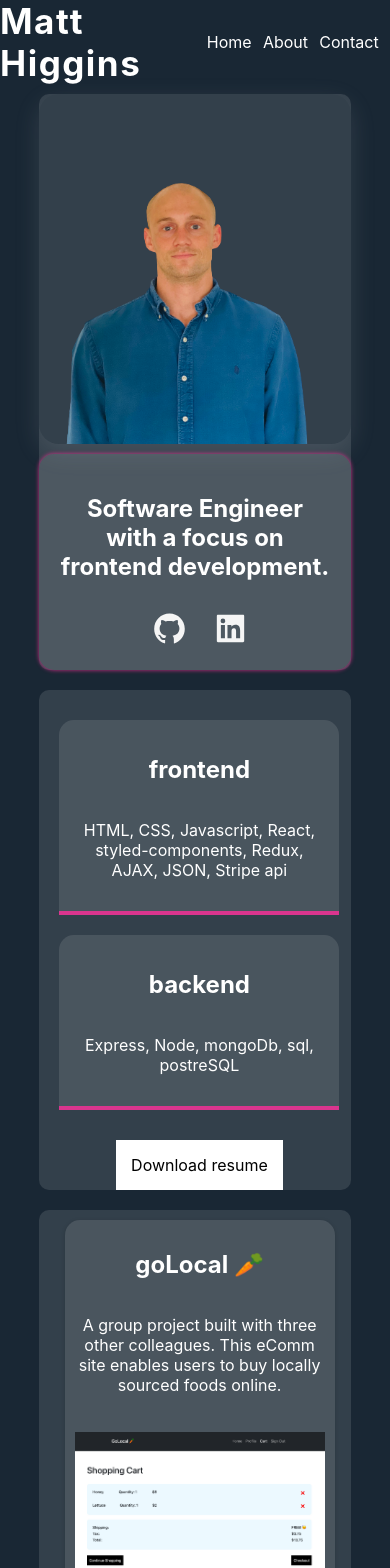
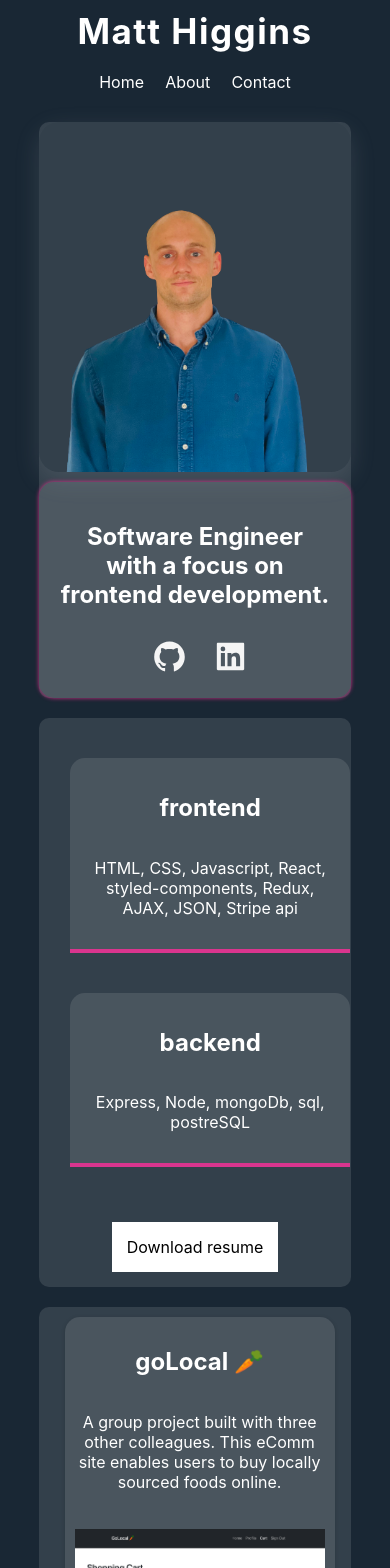
Before and after one commit to matthewhiggins415/mattsPortfolio, a React (Create React App) app: page /home in a window 390 px wide. Shown: the top 1568 px of the page. Built offline with nearby package versions, Linux system fonts and the light colour scheme.

Commit message:
added responsive navbar.

```diff
--- a/src/Components/Navbar.js
+++ b/src/Components/Navbar.js
@@ -3,10 +3,10 @@ import { Link } from 'react-router-dom'
 import styled from 'styled-components'
 
 const Container = styled.div`
-  height: 10vh;
+  height: auto;
   width: auto;
   margin: 0 auto;
-  padding: 10px;
+  padding: 20px;
   display: flex;
   justify-content: space-evenly;
   align-items: center;
@@ -17,6 +17,7 @@ const Container = styled.div`
     box-style: border-box;
     margin: 0px;
     padding: 0px;
+    flex-direction: column;
   }
 `
 
@@ -25,6 +26,7 @@ const LinkContainer = styled.div`
   display: flex;
   justify-content: space-evenly;
   align-items: center;
+  margin: 20px;
 
   @media (max-width: 430px) {
     width: 60%;
@@ -44,7 +46,8 @@ const Navbar = () => {
     'color': '#fff',
     'fontSize': '35px',
     'letterSpacing': '1.5px',
-    'fontWeight': '700'
+    'fontWeight': '700',
+    'marginTop': '10px'
   }
 
   return (
--- a/src/Views/Home.js
+++ b/src/Views/Home.js
@@ -121,7 +121,7 @@ const SkillTopContainer = styled.div`
   display: flex;
   background-color: rgba(233, 233, 233, 0.14);
   border-radius: 15px;
-  width: 90%;
+  width: 80%;
   height: auto;
   margin: 0 auto;
   padding: 20px;
@@ -150,7 +150,7 @@ const SkillContainer = styled(motion.div)`
   @media (max-width: 430px) {
     background-color: rgba(211, 211, 211, 0.14);
     min-width: 250px;
-    margin: 10px auto;
+    margin: 20px auto;
   }
 `
 
@@ -163,6 +163,7 @@ const A = styled.a`
   underline: none;
   color: black;
   transition: 300ms ease-in-out;
+  margin: 15px auto;
   &:hover {
     background-color: rgba(255, 45, 154, 0.8);
     color: white;
```
Lines whose indentation alone changed are shown as unchanged.
